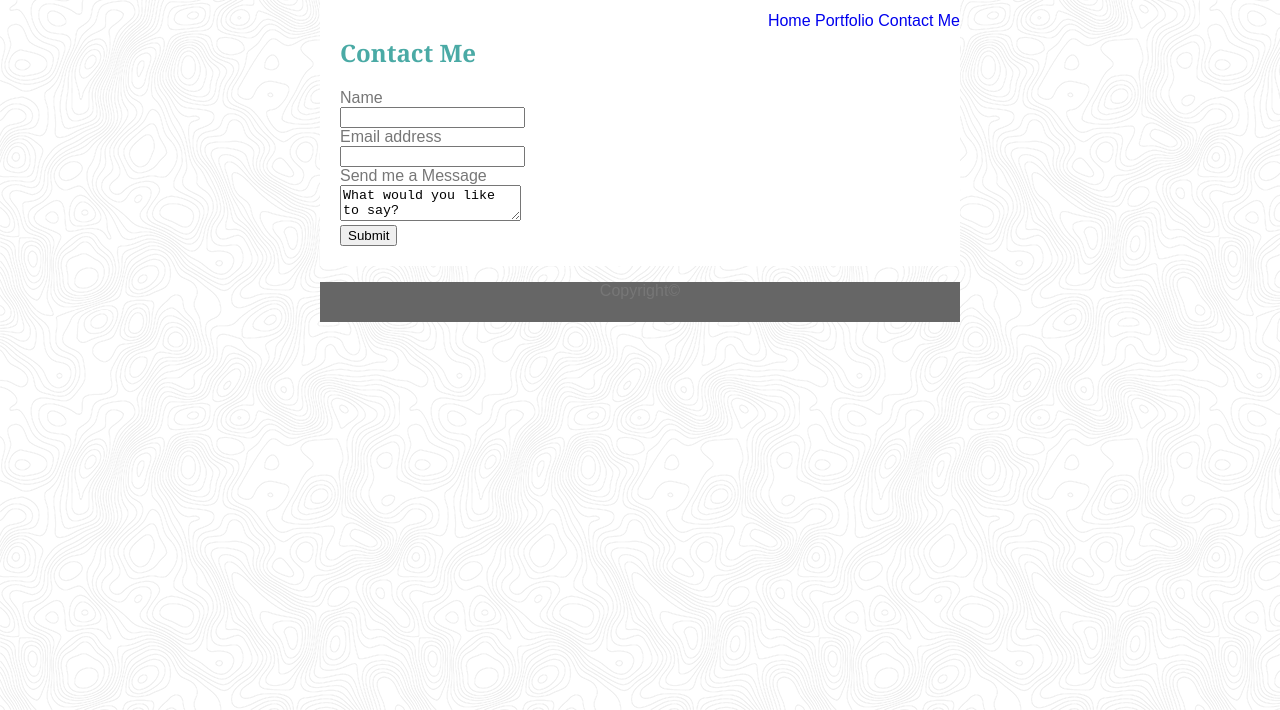
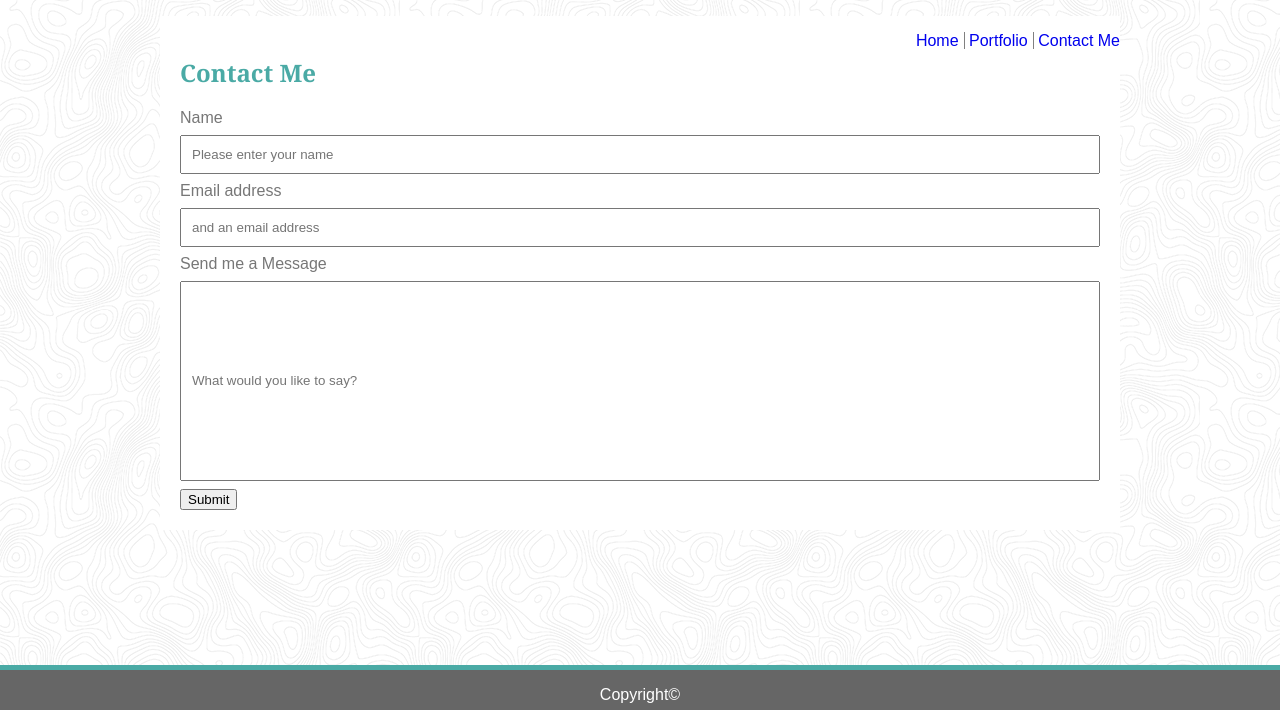
Before and after one commit to TheAmberlamps/Basic-Portfolio, a plain HTML site: page contact.html in a window 1280 px wide. Shown: the part 90-800 px from the top of the page. Drawn offline with Linux system fonts and the light colour scheme.

Commit message:
forms looking much better, footer is finished. still need to work out text on portfolio pictures, and put in work on the header.

```diff
--- a/assets/css/style.css
+++ b/assets/css/style.css
@@ -1,6 +1,14 @@
 a{
 
     text-decoration: none;
+
+}
+
+
+header{
+
+    width:960px;
+    margin:auto;
 
 }
 
@@ -9,7 +17,7 @@ h1{
 
     font-family: 'Georgia', Times, 'Times New Roman', serif;
     background: #4aaaa5;
-    border-color: #4aaaa5;
+    border: 10px solid #4aaaa5;
     color: #ffffff;
     text-align:center;
 
@@ -24,11 +32,63 @@ h2, h3, h4, h5, h6{
 
 }
 
+
 nav{
 
-    float:right;
+float:right;
 
 }
+
+
+#mugshot{
+
+    float:left;
+    padding-right:20px;
+
+
+}
+
+
+#about{
+
+    /* display:block; */
+    line-height: 200%;
+
+}
+
+
+.home{
+
+    border-right: 1px solid gray;
+    padding-right: 5px;
+
+}
+
+
+.portfolio{
+
+    border-right: 1px solid gray;
+    padding-right: 5px;
+
+}
+
+
+.textcontainer{
+
+    position:relative;
+
+}
+
+.textitself{
+
+    position: absolute;
+    top:40%;
+    left:50%;
+    color:white;
+    background-color: #4aaaa5;
+
+}
+
 
 li{
 
@@ -39,24 +99,24 @@ li{
 
 }
 
+
 img{
 
     height:33.3%;
     width:33.3%;
-    padding:10px;
-
 
 }
+
 
 section{
 
     /* display:inline; removed background  */
-    border-top-width:10px;
-    max-width:960px;
+    /* border-top:5px solid gray; for some reason displays at the top of body, not section? */
+    width:920px;
     color: #777777;
-    border-color: #f00606;
     background: #ffffff;
     padding:20px;
+    margin:auto;
 
 }
 
@@ -65,15 +125,33 @@ body{
 
     background-image: url("../images/topography.png");
     margin: auto;
-    width: 50%;
     font-family: 'Arial', 'Helvetica Neue', Helvetica, sans-serif;
     color: #777777;
 
 }
 
-form{
+
+input[type=text], select{
 
     width: 100%;
+    padding: 10px 10px;
+    margin: 8px 0;
+    display: inline-block;
+    /* border: 1px solid #ccc; */
+    box-sizing: border-box;
+
+}
+
+
+#fatfield{
+
+    width: 100%;
+    height: 200px;
+    padding: 10px 10px;
+    margin: 8px 0;
+    display: inline-block;
+    /* border: 1px solid #ccc; */
+    box-sizing: border-box;
 
 }
 
@@ -81,11 +159,15 @@ form{
 footer{
 
     /* border-color: #4aaaa5; */
-    border: 10px 0px 0px 0px #4aaaa5;
+    position:absolute;
+    bottom:0;
+    border-top: 5px solid #4aaaa5;
     background-color: #666666;
-    padding: 0;
-    margin: 0;
+    color:#ffffff;
+    padding-top: 40;
+    width:100%;
     text-align: center;
     height: 40px;
+    bottom: 0px;
 
 }
--- a/contact.html
+++ b/contact.html
@@ -18,9 +18,9 @@
 
         <nav>
             <ul>
-                <li><a id="home" href="#home">Home</a></li>
-                <li><a id="portfolio" href="#portfolio">Portfolio</a></li>
-                <li><a id="contact" class="active" href="#contact">Contact Me</a></li>
+                <li><a class="home" href="#home">Home</a></li>
+                <li><a class="portfolio" href="#portfolio">Portfolio</a></li>
+                <li><a class="contact" class="active" href="#contact">Contact Me</a></li>
             </ul>
         </nav>
 
@@ -32,11 +32,11 @@
 
         <form>
             Name<br>
-            <input type="text" name="Name"><br>
+            <input type="text" name="Name" placeholder="Please enter your name" width="100%"><br>
             Email address<br>
-            <input type="text" name="Email address"><br>
+            <input type="text" name="Email address" placeholder="and an email address"><br>
             Send me a Message<br>
-            <textarea name="Contact Me">What would you like to say?</textarea><br>
+            <input type="text" id="fatfield" name="Contact Me" placeholder="What would you like to say?"><br>
             <input type="submit" name="Submit">
         </form>
 
```
Also changed, not shown: index.html (+6 -5 lines), portfolio.html (+11 -9 lines).
